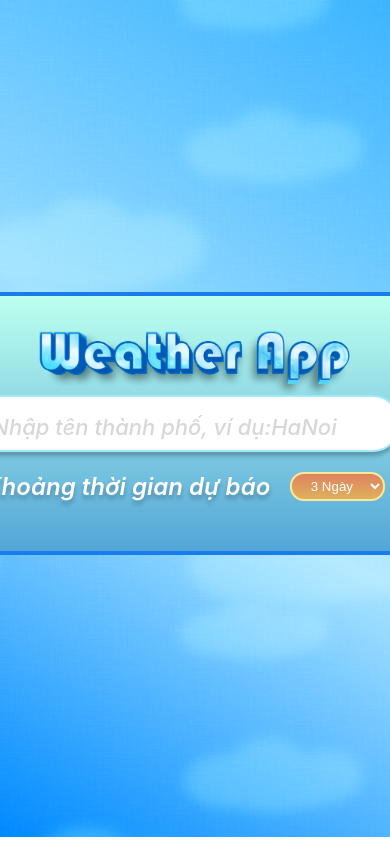
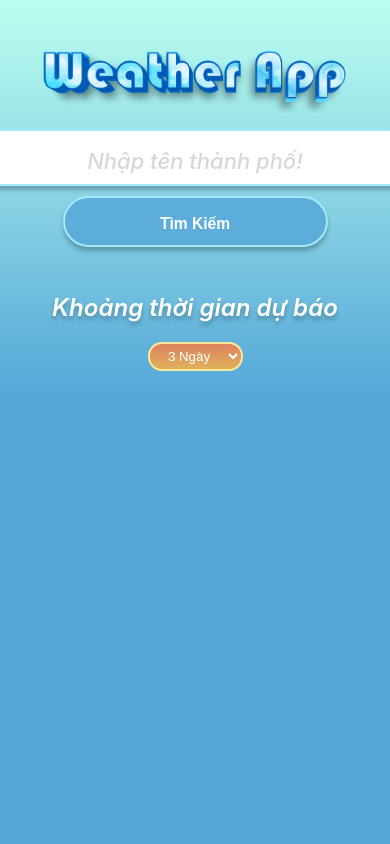
Before and after one commit to vukiman1/WeatherApp, a React (Create React App) app: page / in a window 390 px wide. Shown: the top 844 px of the page. Built offline with nearby package versions, Linux system fonts and the light colour scheme; no server answers.

Commit message:
update error message

```diff
--- a/src/App.js
+++ b/src/App.js
@@ -1,7 +1,12 @@
 import Home from './App/home'
 function App() {
   return (
-    <div className="App">
+    <div className="App" style={{
+      backgroundColor: '#54a7d8',
+      height: '100vh'
+    }
+    }
+    >
       <Home key={'home'}/>
     </div>
   );
--- a/src/App/searchbar.jsx
+++ b/src/App/searchbar.jsx
@@ -77,7 +77,7 @@ function Search() {
                             className="search__input"
                             value={city}
                             type="text"
-                            placeholder="Nhập tên thành phố, ví dụ:HaNoi"
+                            placeholder="Nhập tên thành phố!"
                         >
                         </input>
 
@@ -88,10 +88,11 @@ function Search() {
 
                         >
                             <img className='search__button--icon' src={search} alt=''/>
+                            <h3 className='search__button--text'>Tìm Kiếm</h3>
                         </button>
             </section>
             {errors &&  <div className='search__error'>
-              <p>Nhập sai tên thành phố, hãy nhập lại! {errors}</p>
+              <p>Nhập sai tên thành phố, hãy nhập lại! Ví dụ: London, Paris{errors}</p>
             </div> }
             <Time handleSelectChange={handleSelectChange}/>
             {forecast.length !== 0 ? (
--- a/src/App/style.css
+++ b/src/App/style.css
@@ -97,6 +97,11 @@ color: #D7D7D7;
   color: #045c92;
 
 }
+
+.search__button:hover   h3 {
+  color: #045c9277;
+
+}
 .search__button:hover {
     -webkit-animation: button-hover 0.3s ease-in-out;
     animation: button-hover 0.3s ease-in-out;
@@ -143,7 +148,9 @@ color: #D7D7D7;
     width: 70%;
 }
 
-
+.search__button--text {
+  display: none;
+}
 .search__error p{
   /* position: absolute; */
   left: 37%;
@@ -280,3 +287,80 @@ color: #FFFFFF;
     color: #d9ebf3;
 
 }
+
+
+@media screen and (max-width: 768px){
+  .container {
+    height: auto;
+    padding: 0;
+  }
+  .weather {
+    border: none;
+    border-radius: 0px;
+    height: 100%;
+  }
+
+  .header {
+    margin: 1rem 0 0 0;
+  }
+
+  .search {
+    flex-wrap: wrap;
+    margin: 1rem;
+  }
+
+  .search__input {
+    width: auto;
+  }
+  .search__button {
+    width: 265px;
+    text-align: center;
+    margin: 10px;
+    background-color: rgb(92 173 218);
+  }
+  .search__button--icon {
+    display: none;
+  }
+  .search__button--text {
+    display: block;
+    color:#ffffff
+  }
+
+  .time {
+    flex-direction: column;
+  }
+
+
+   .forecast {
+    display: block;
+    margin: 20px 0 0 0;
+
+   }
+   .forecast__day {
+    margin: 0 0 40px 0;
+    flex-direction: row;
+    justify-content: space-evenly;
+   }
+
+   /* .time {
+    margin: 0 0 600px 0;
+   } */
+}
+
+
+@media screen and (max-width: 380px){
+  .search__input {
+    width: 259px;
+  }
+
+  ::placeholder {
+
+    font-family: 'Inter';
+    font-style: italic;
+    font-weight: 500;
+    font-size: 17px;
+    line-height: 21px;
+  }
+
+
+}
--- a/src/App/weatherRender.jsx
+++ b/src/App/weatherRender.jsx
@@ -48,6 +48,7 @@ function Weather(forecast ) {
                      <div
                         className='forecast__day'
                         onClick={() => handleDayClick(item.weather[0].description)}
+                        key={item.dt}
                         >
                         <h3 className="forecast__day--text"> {convertDate(item.dt_txt)}</h3>
                         <img className = 'forecast__day--img' src={`https://github.com/vukiman1/WeatherApp/blob/master/public/access/weather_icon/${item.weather[0].icon.slice(0, 2)}d.gif?raw=true`} alt="" />
```
Also changed, not shown: src/redux/storage.js (added).
